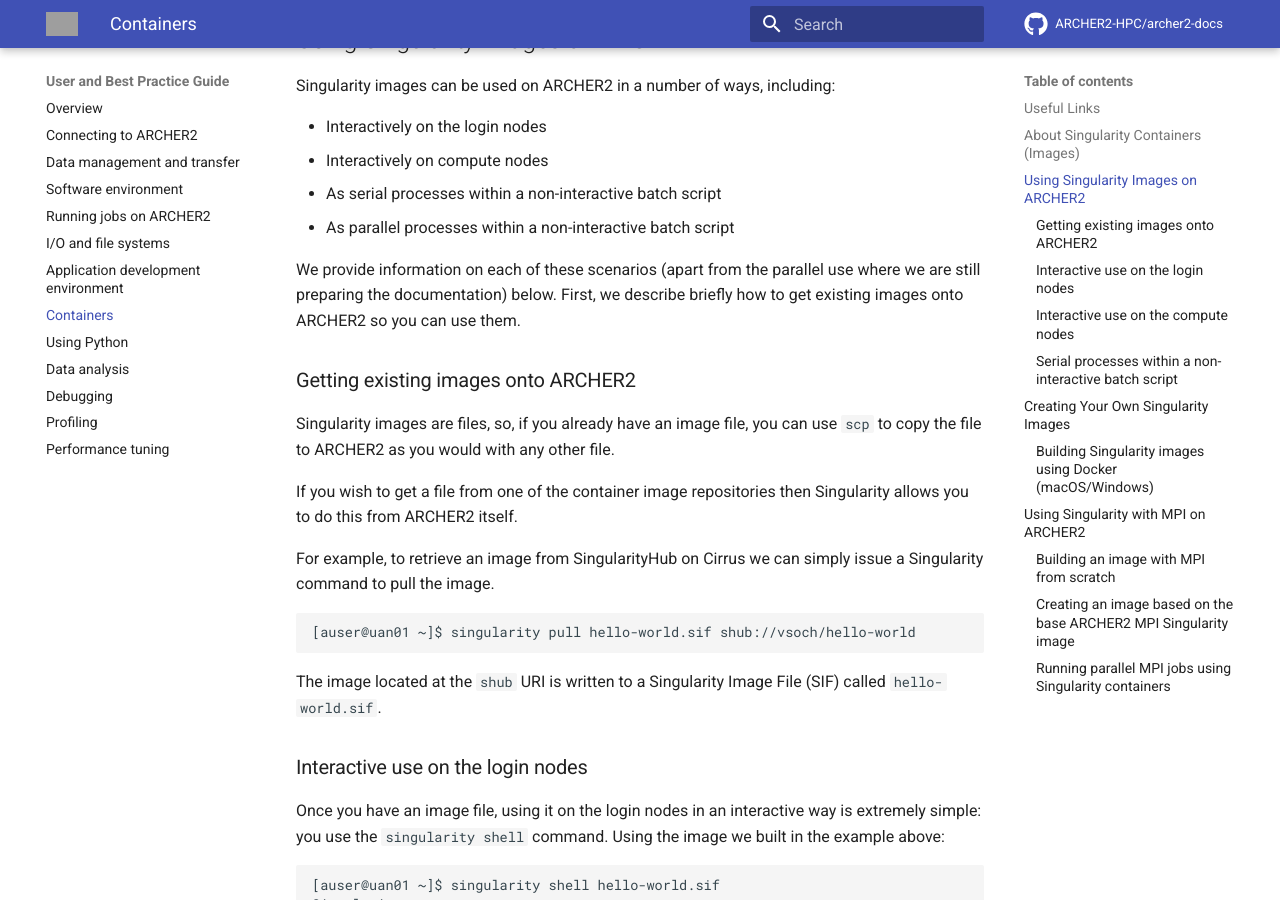
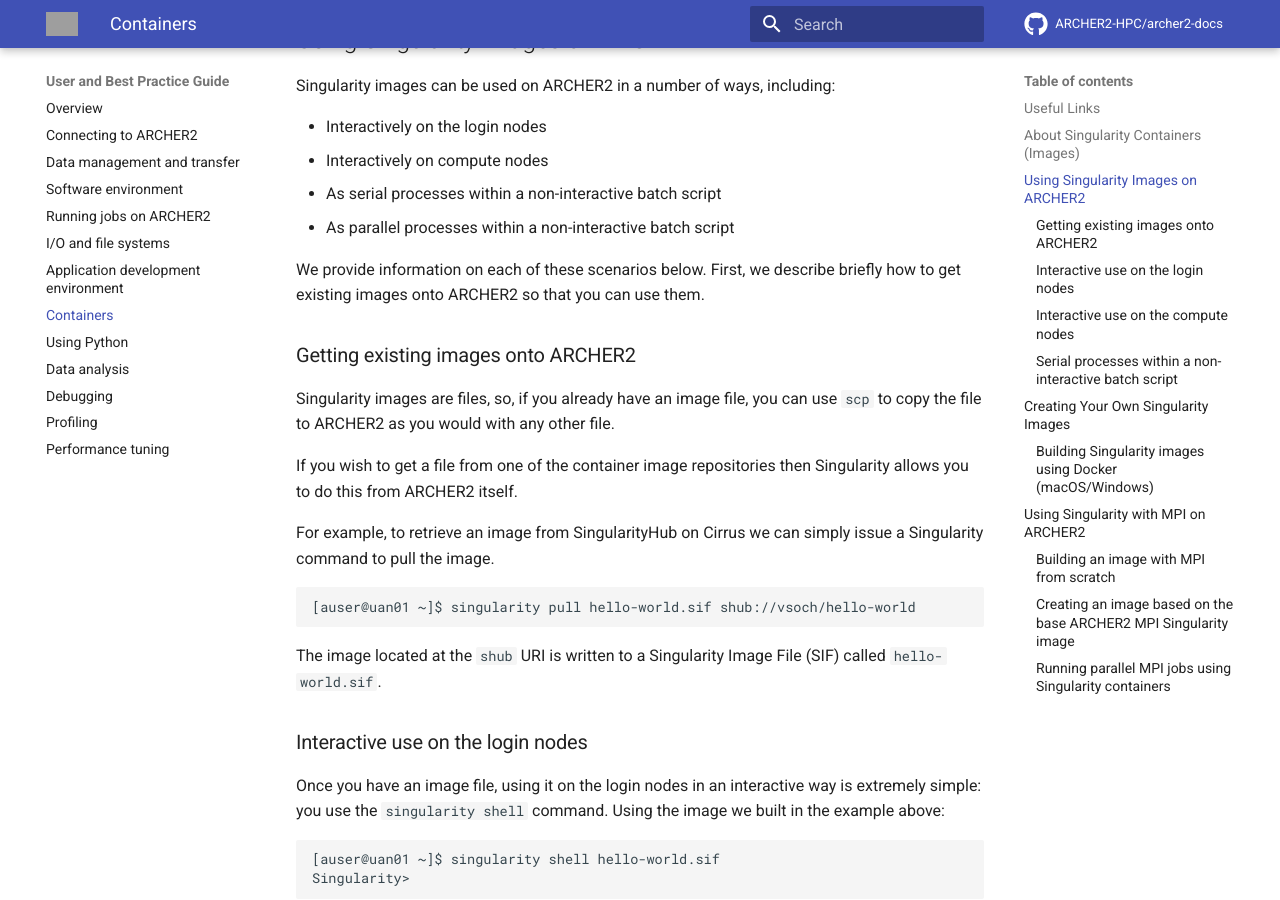
Before and after one commit to ARCHER2-HPC/archer2-docs, an MkDocs documentation site: the page built from docs/user-guide/containers.md, in a window 1280 px wide and 900 px high, scrolled down 1280 px. Built offline with MkDocs 1.6.1 and Material for MkDocs 9.7.7, drawn with Linux system fonts in a browser that asks for light colours; comment, search, counter and statistics services are not loaded; grey boxes are pictures that could not be loaded.

Commit message:
Minor edit: parallel processes within a batch script is now covered.

```diff
--- a/docs/user-guide/containers.md
+++ b/docs/user-guide/containers.md
@@ -59,10 +59,9 @@
   - As serial processes within a non-interactive batch script
   - As parallel processes within a non-interactive batch script
 
-We provide information on each of these scenarios (apart from the
-parallel use where we are still preparing the documentation) below.
-First, we describe briefly how to get existing images onto ARCHER2 so
-you can use them.
+We provide information on each of these scenarios below. First,
+we describe briefly how to get existing images onto ARCHER2 so
+that you can use them.
 
 ### Getting existing images onto ARCHER2
 
```
